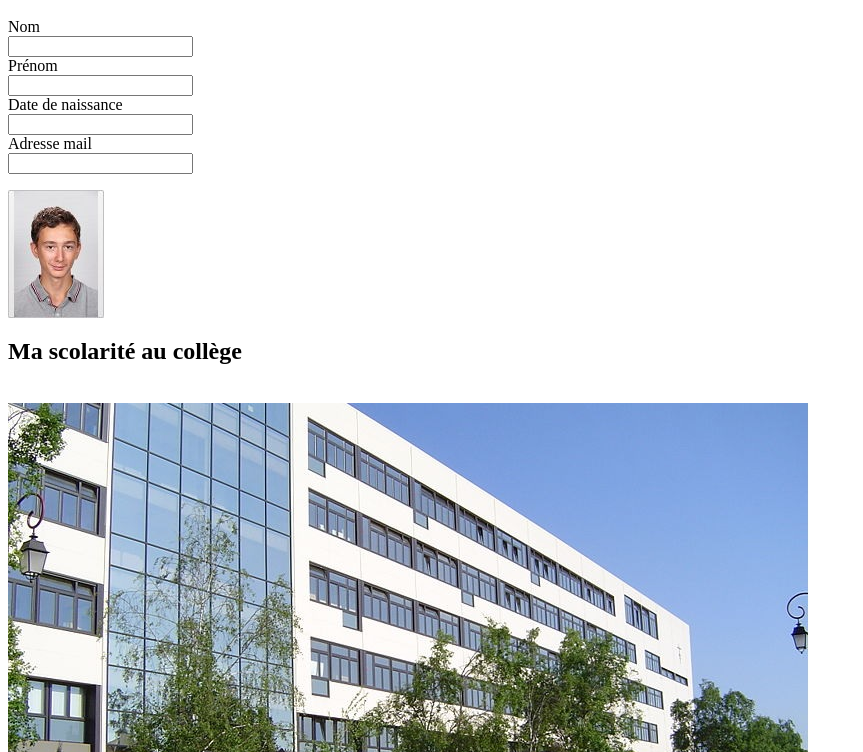
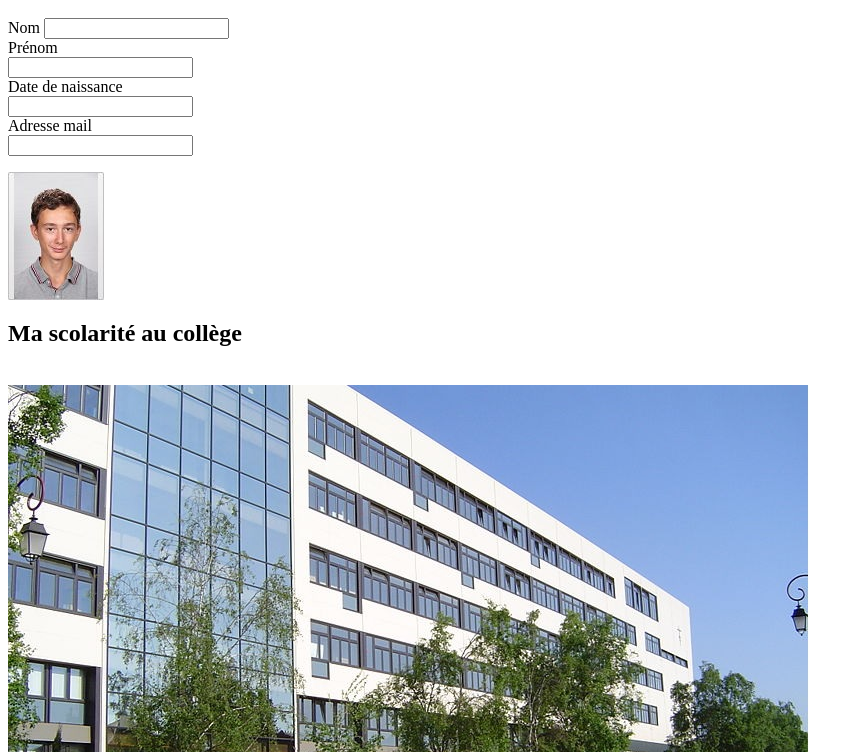
Before and after one commit to Nico1304/SiteWeb, a plain HTML site: page SiteWeb.html in a window 1280 px wide. Shown: the part 48-800 px from the top of the page, without its empty margins (0-863 px from the left). Drawn offline with Linux system fonts and the light colour scheme.

Commit message:
Update SiteWeb.html

```diff
--- a/SiteWeb.html
+++ b/SiteWeb.html
@@ -6,7 +6,7 @@
     <body>
     <form>
         <h1> Fiche de renseignement</h1>
-        Nom<br/>
+        Nom
         <input type="text" name="firstname"><br/>
         Prénom<br/>
         <input type="text" name="lastname"><br/>
```
